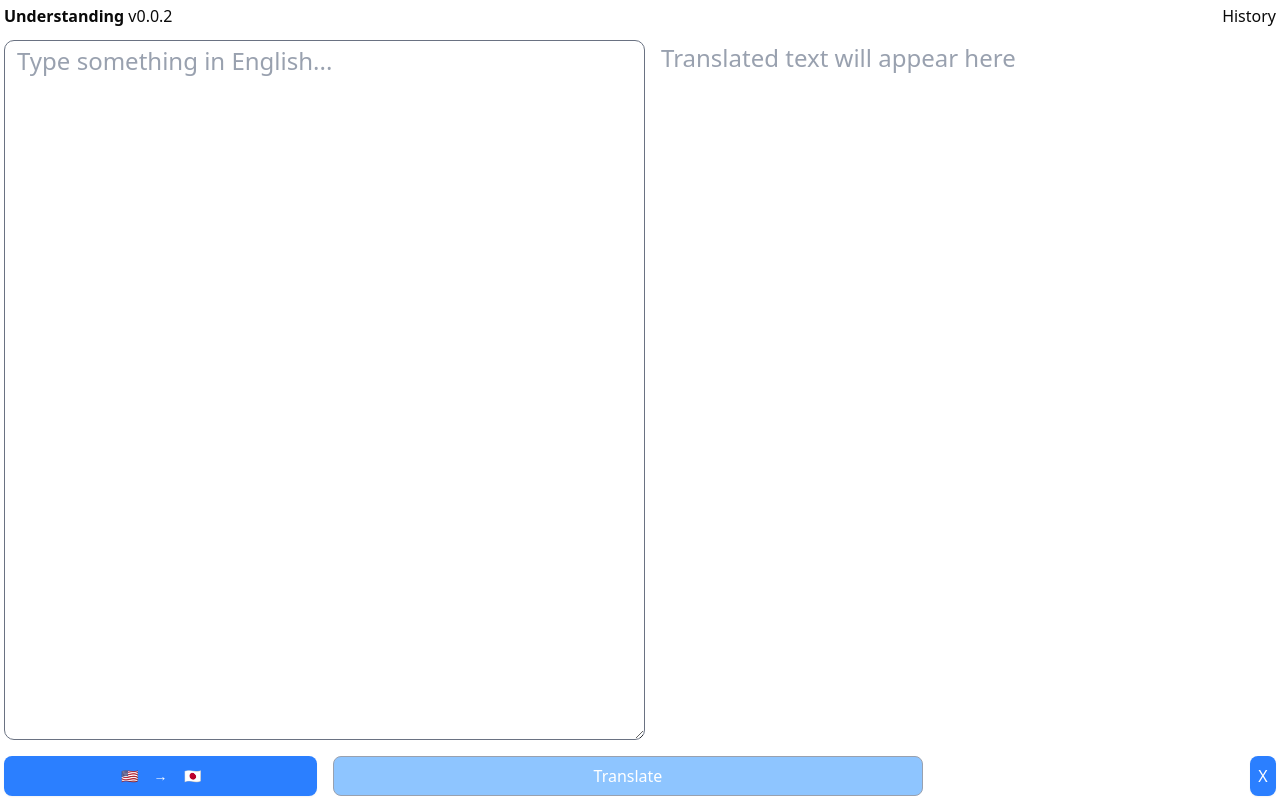
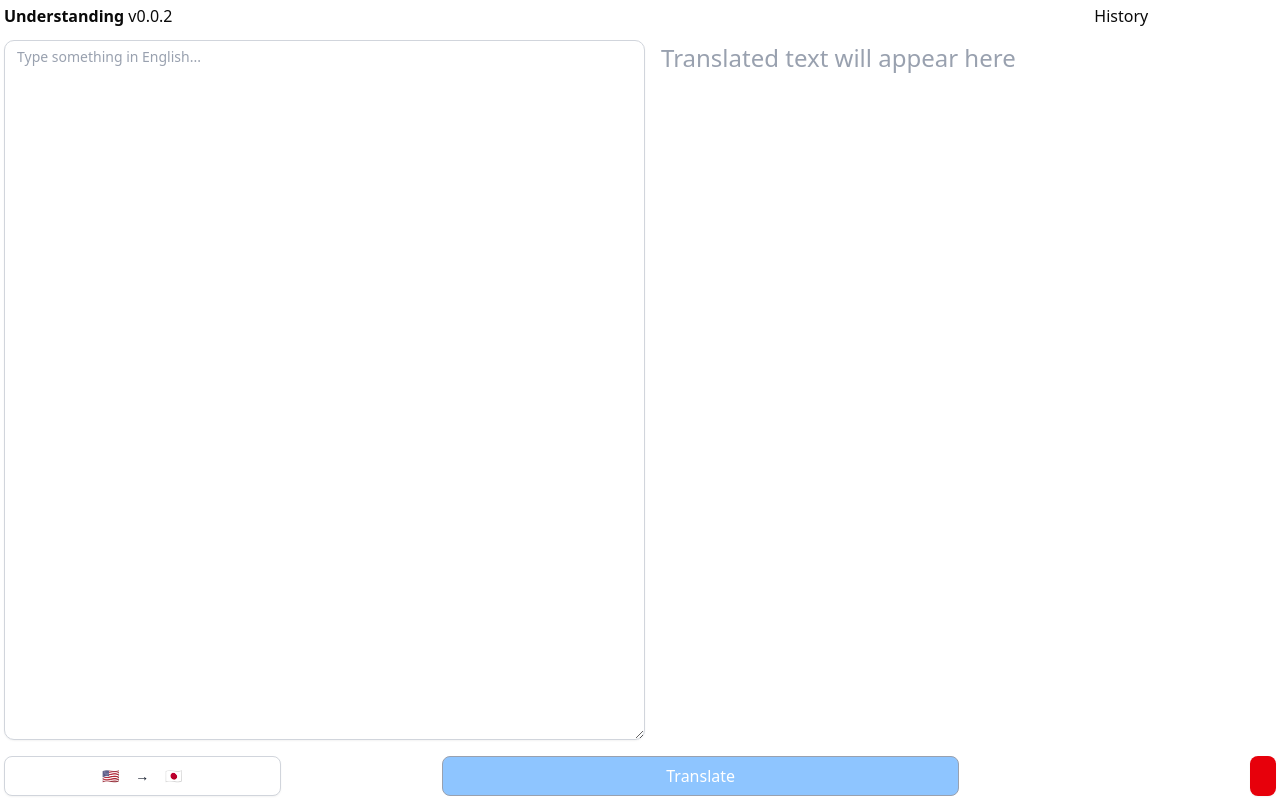
Before and after one commit to MrJoy/understanding, a Next.js app: page / in a window 1280 px wide. Built offline with nearby package versions, Linux system fonts and the light colour scheme.

Commit message:
Make a bunch of UX touchups.

```diff
--- a/src/app/page.tsx
+++ b/src/app/page.tsx
@@ -1,26 +1,36 @@
 "use client";
 
 import React from "react";
+import { RiEraserFill } from "@remixicon/react";
 
-import { Drawer, DrawerTrigger, DrawerContent, DrawerHeader, DrawerTitle, DrawerDescription, DrawerFooter, DrawerClose } from "@/components/vendor/drawer";
+import { Drawer, DrawerTrigger, DrawerContent, DrawerHeader, DrawerTitle, DrawerDescription } from "@/components/vendor/drawer";
 import { Button } from "@/components/vendor/button";
+import { ScrollArea } from "@/components/vendor/scroll-area";
+import { Textarea } from "@/components/vendor/textarea";
 
 const locale: Record<string, Record<string, string>> = {
   "en-US": {
     inputPlaceholder: "Type something in English...",
     outputPlaceholder: "Translated text will appear here",
     translateButton: "Translate",
+    flag: "🇺🇸",
   },
   "ja-JP": {
     inputPlaceholder: "日本語で何かを入力してください...",
     outputPlaceholder: "翻訳されたテキストがここに表示されます",
     translateButton: "翻訳しろ",
+    flag: "🇯🇵",
   },
+}
+
+function swapLanguage(language: string): string {
+  return language === "en-US" ? "ja-JP" : "en-US";
 }
 
 export default function Home() {
   const inputRef = React.useRef<HTMLTextAreaElement>(null);
   const [sourceLanguage, setSourceLanguage] = React.useState("en-US");
+  const destLanguage = swapLanguage(sourceLanguage);
   const [history, setHistory] = React.useState<string[][]>([]);
   const [sourceText, setSourceText] = React.useState("");
   // const [destText, setDestText] = React.useState("Tailwind プロジェクトで独自のカスタムスタイルを追加するためのベストプラクティス。 フレームワークを使用する際の最大の課題は、フレームワークが対応していない必要なものがある場合に何をすべきかを把握することです。 Tailwindは、何を構築していてもフレームワークと戦っている感じがしないように、拡張可能でカスタマイズ可能にするために最初から設計されています。 このガイドは、デザイントークンのカスタマイズ、必要に応じてその制約から脱出する方法、独自のカスタムCSSの追加、プラグインによるフレームワークの拡張などのトピックをカバーしています。");
@@ -29,7 +39,7 @@ export default function Home() {
   const [error, setError] = React.useState<string | null>(null);
 
   const toggleLanguage = () => {
-    setSourceLanguage((prev) => (prev === "en-US" ? "ja-JP" : "en-US"));
+    setSourceLanguage(swapLanguage);
     setSourceText("");
     setDestText(undefined);
     inputRef.current?.focus();
@@ -37,8 +47,8 @@ export default function Home() {
 
   const controlSize = "text-md";
 
-  const Us = <span className={controlSize}>🇺🇸</span>;
-  const Jp = <span className={controlSize}>🇯🇵</span>;
+  const SourceFlag = <span className={controlSize}>{locale[sourceLanguage].flag}</span>;
+  const DestFlag = <span className={controlSize}>{locale[destLanguage].flag}</span>;
 
   const placeholderMessage = locale[sourceLanguage].inputPlaceholder;
 
@@ -96,11 +106,14 @@ export default function Home() {
   return (
     <div className="font-sans grid grid-rows-[20px_auto_40px] min-h-screen max-h-screen min-w-full p-2 pb-20 gap-4 sm:p-1">
       <header className="row-start-1 w-full flex items-stretch">
-        <span className="flex-1">
+        <div className="flex-4 shrink-0">
           <b>Understanding</b> v0.0.2
-        </span>
+        </div>
 
-        <Drawer className="flex-1">
+        <div className="flex-2" />
+
+        <div className="flex-1 shrink-1">
+          <Drawer>
             <DrawerTrigger>History</DrawerTrigger>
             <DrawerContent>
               <DrawerHeader>
@@ -109,6 +122,7 @@ export default function Home() {
                   Past translations you&apos;ve made will appear here.
                 </DrawerDescription>
               </DrawerHeader>
+              <ScrollArea>
                 {history.map((item, index) => (
                   <div key={index}>
                     {item[0]}
@@ -118,16 +132,13 @@ export default function Home() {
                     {item[1]}
                   </div>
                 ))}
-            <DrawerFooter>
-              <DrawerClose>
-                <Button variant="ghost">Cancel</Button>
-              </DrawerClose>
-            </DrawerFooter>
+              </ScrollArea>
             </DrawerContent>
           </Drawer>
+        </div>
       </header>
       <main className="row-start-2 w-full flex flex-row items-center gap-x-4">
-        <textarea
+        <Textarea
           ref={inputRef}
           value={sourceText}
           onChange={(e) => setSourceText(e.target.value)}
@@ -159,13 +170,16 @@ export default function Home() {
           className="flex-4 basis-4 text-nowrap px-4"
           onClick={toggleLanguage}
           disabled={isTranslating}
+          variant="secondary"
         >
-          {sourceLanguage === "en-US" ? Us : Jp}
+          {SourceFlag}
           <span className={`px-4 ${controlSize}`}>
             →
           </span>
-          {sourceLanguage === "en-US" ? Jp : Us}
+          {DestFlag}
         </Button>
+
+        <span className="flex-2 basis-2" />
 
         <Button
           className={`flex-8 basis-8 disabled:border-gray-400 text-nowrap ${controlSize}`}
@@ -178,13 +192,12 @@ export default function Home() {
         <span className="flex-4 basis-4" />
 
         <Button
-          className={`flex-1 min-w-6 max-w-6 ${controlSize}`}
+          className={`flex-1 min-w-6.5 max-w-6.5 ${controlSize}`}
           onClick={clearInputOutput}
           disabled={isTranslating}
+          variant="destructive"
         >
-          <span className="block">
-            X
-          </span>
+          <RiEraserFill />
         </Button>
       </main>
     </div>
```
Lines whose indentation alone changed are shown as unchanged.
